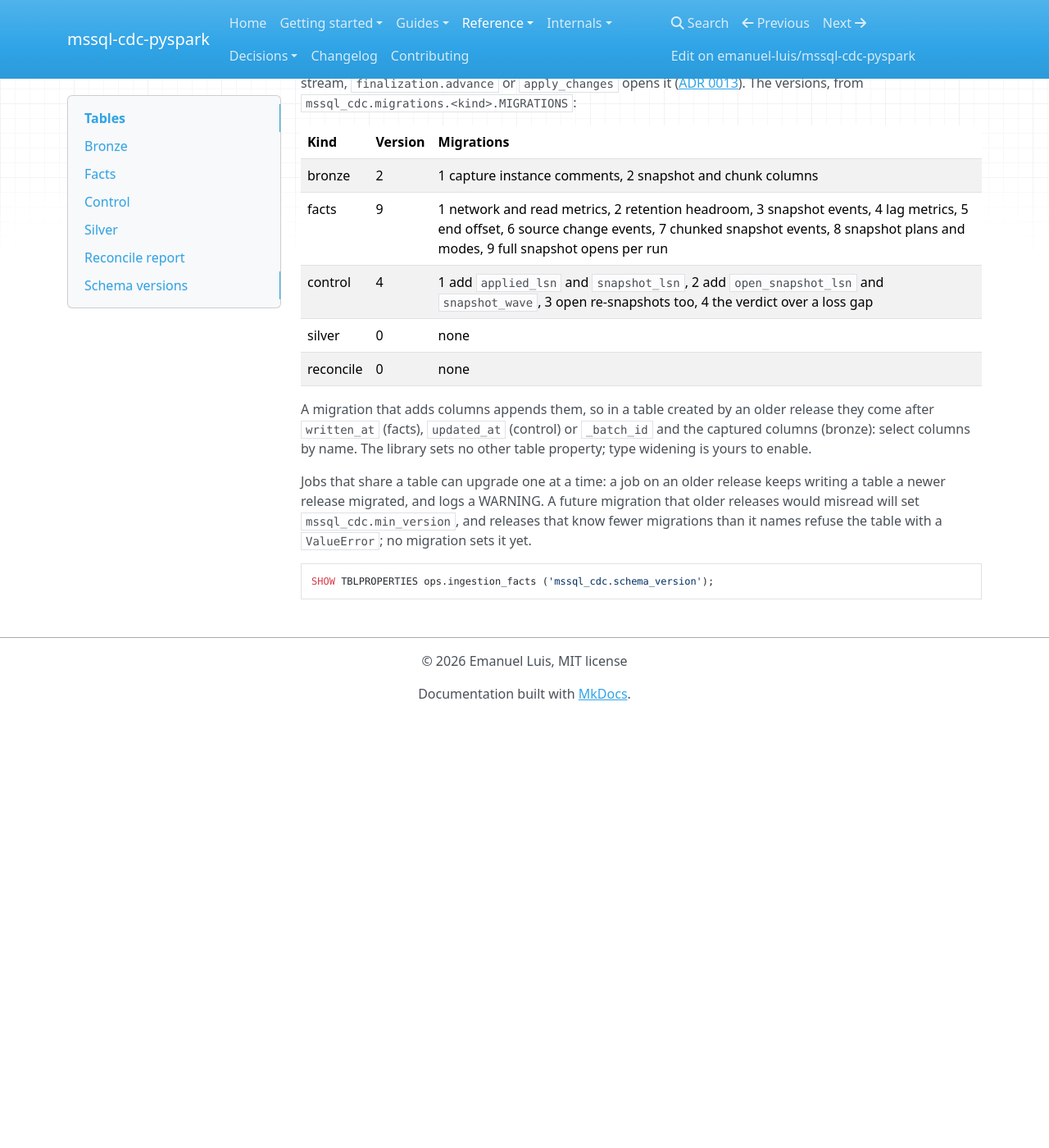
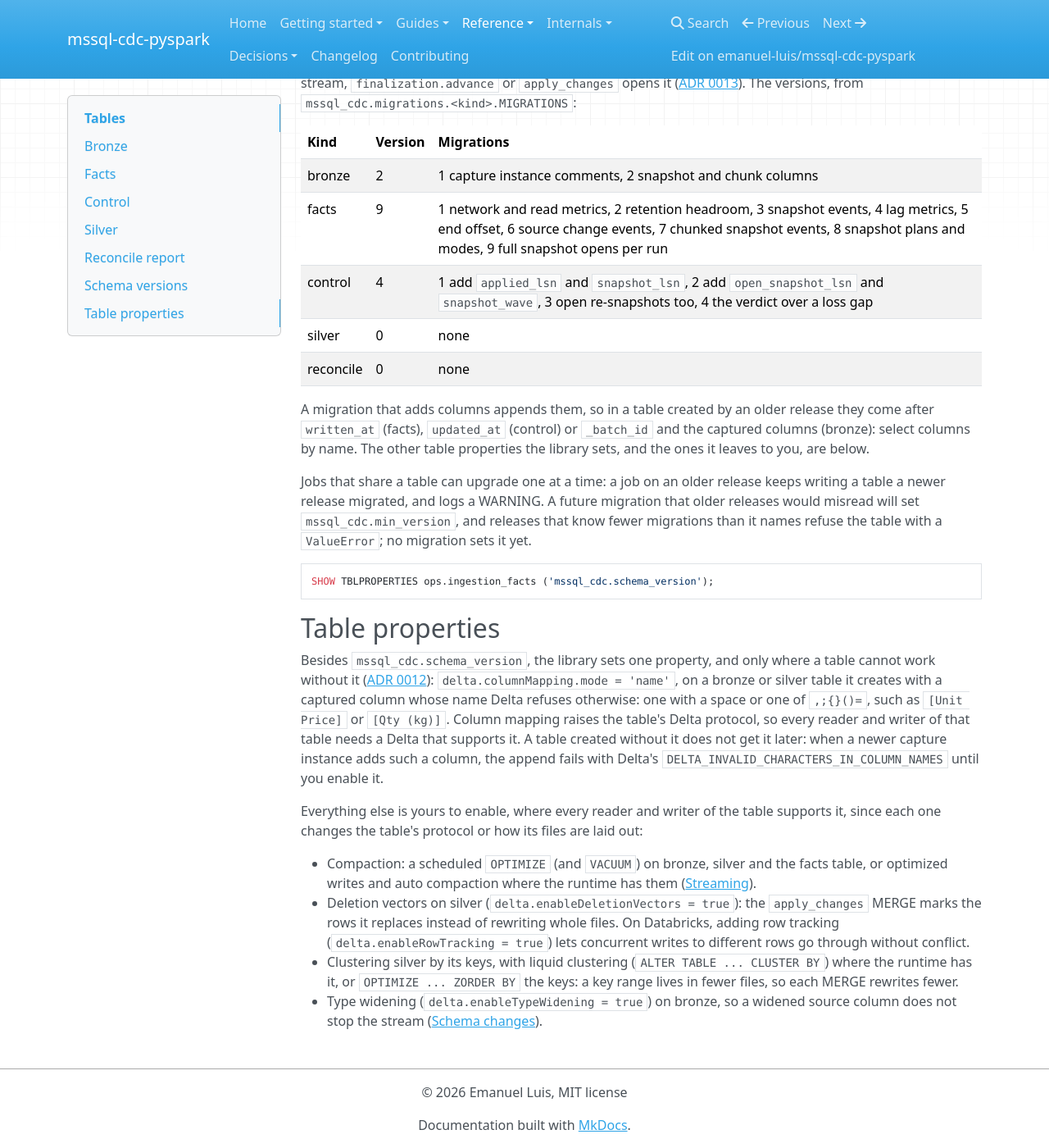
Before and after one commit to emanuel-luis/mssql-cdc-pyspark, an MkDocs documentation site: the page built from docs/reference/tables.md, in a window 1280 px wide and 1400 px high, scrolled down 13388 px. Shown: the whole window at 82% size. Built offline with MkDocs 1.6.1, drawn with Linux system fonts in a browser that asks for light colours; nearby versions of some CDN libraries; before the commit the page ends 14262 px from its top, so only the background shows below that.

Commit message:
feat(tables): column mapping when a captured name needs it
SQL Server allows spaces and ,;{}()= in bracketed column names ([Unit Price],
[Qty (kg)]), and captured columns keep the source's names. Delta refuses those
names without column mapping, so the first bronze write of such a table failed
with DELTA_INVALID_CHARACTERS_IN_COLUMN_NAMES and nothing could work around it.

create_if_not_exists now sets delta.columnMapping.mode = 'name' when a column
name needs it; only bronze and silver hold captured columns. A table whose
names Delta takes as they are is created as before, and existing tables are
left alone (a property commit conflicts with running streams). Deletion
vectors, clustering, OPTIMIZE and type widening stay opt-ins, now documented
under Tables > Table properties. ADR 0012 amended.

````diff
--- a/docs/reference/tables.md
+++ b/docs/reference/tables.md
@@ -248,8 +248,8 @@ The versions, from `mssql_cdc.migrations.<kind>.MIGRATIONS`:
 
 A migration that adds columns appends them, so in a table created by an older release they
 come after `written_at` (facts), `updated_at` (control) or `_batch_id` and the captured
-columns (bronze): select columns by name. The
-library sets no other table property; type widening is yours to enable.
+columns (bronze): select columns by name. The other table properties the library sets, and
+the ones it leaves to you, are below.
 
 Jobs that share a table can upgrade one at a time: a job on an older release keeps writing
 a table a newer release migrated, and logs a WARNING. A future migration that older
@@ -259,3 +259,30 @@ migrations than it names refuse the table with a `ValueError`; no migration sets
 ```sql
 SHOW TBLPROPERTIES ops.ingestion_facts ('mssql_cdc.schema_version');
 ```
+
+## Table properties
+
+Besides `mssql_cdc.schema_version`, the library sets one property, and only where a table
+cannot work without it ([ADR 0012](../decisions/0012-delta-tables-through-the-deltatable-api.md)):
+`delta.columnMapping.mode = 'name'`, on a bronze or silver table it creates with a
+captured column whose name Delta refuses otherwise: one with a space or one of `,;{}()=`,
+such as `[Unit Price]` or `[Qty (kg)]`. Column mapping raises the table's Delta protocol, so
+every reader and writer of that table needs a Delta that supports it. A table created
+without it does not get it later: when a newer capture instance adds such a column, the
+append fails with Delta's `DELTA_INVALID_CHARACTERS_IN_COLUMN_NAMES` until you enable it.
+
+Everything else is yours to enable, where every reader and writer of the table supports it,
+since each one changes the table's protocol or how its files are laid out:
+
+- Compaction: a scheduled `OPTIMIZE` (and `VACUUM`) on bronze, silver and the facts
+  table, or optimized writes and auto compaction where the runtime has them
+  ([Streaming](../guides/streaming.md)).
+- Deletion vectors on silver (`delta.enableDeletionVectors = true`): the
+  `apply_changes` MERGE marks the rows it replaces instead of rewriting whole files. On
+  Databricks, adding row tracking (`delta.enableRowTracking = true`) lets concurrent
+  writes to different rows go through without conflict.
+- Clustering silver by its keys, with liquid clustering (`ALTER TABLE ... CLUSTER BY`)
+  where the runtime has it, or `OPTIMIZE ... ZORDER BY` the keys: a key range lives in
+  fewer files, so each MERGE rewrites fewer.
+- Type widening (`delta.enableTypeWidening = true`) on bronze, so a widened source
+  column does not stop the stream ([Schema changes](../guides/schema-changes.md#changing-a-column-type)).
````
Also changed, not shown: docs/decisions/0012-delta-tables-through-the-deltatable-api.md (+26 -0 lines), docs/decisions/README.md (+1 -1 lines), docs/guides/silver.md (+4 -1 lines), 2 other files.
